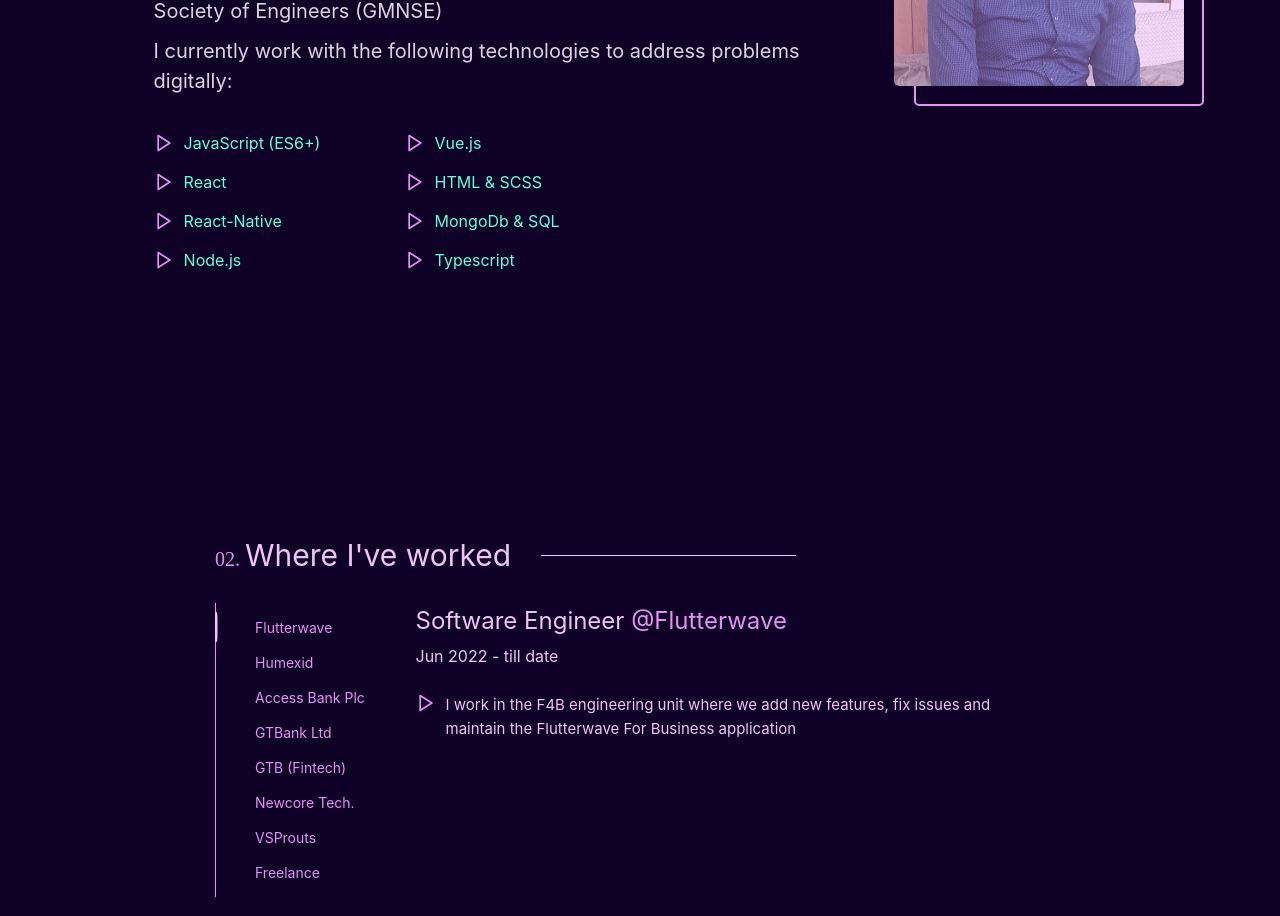
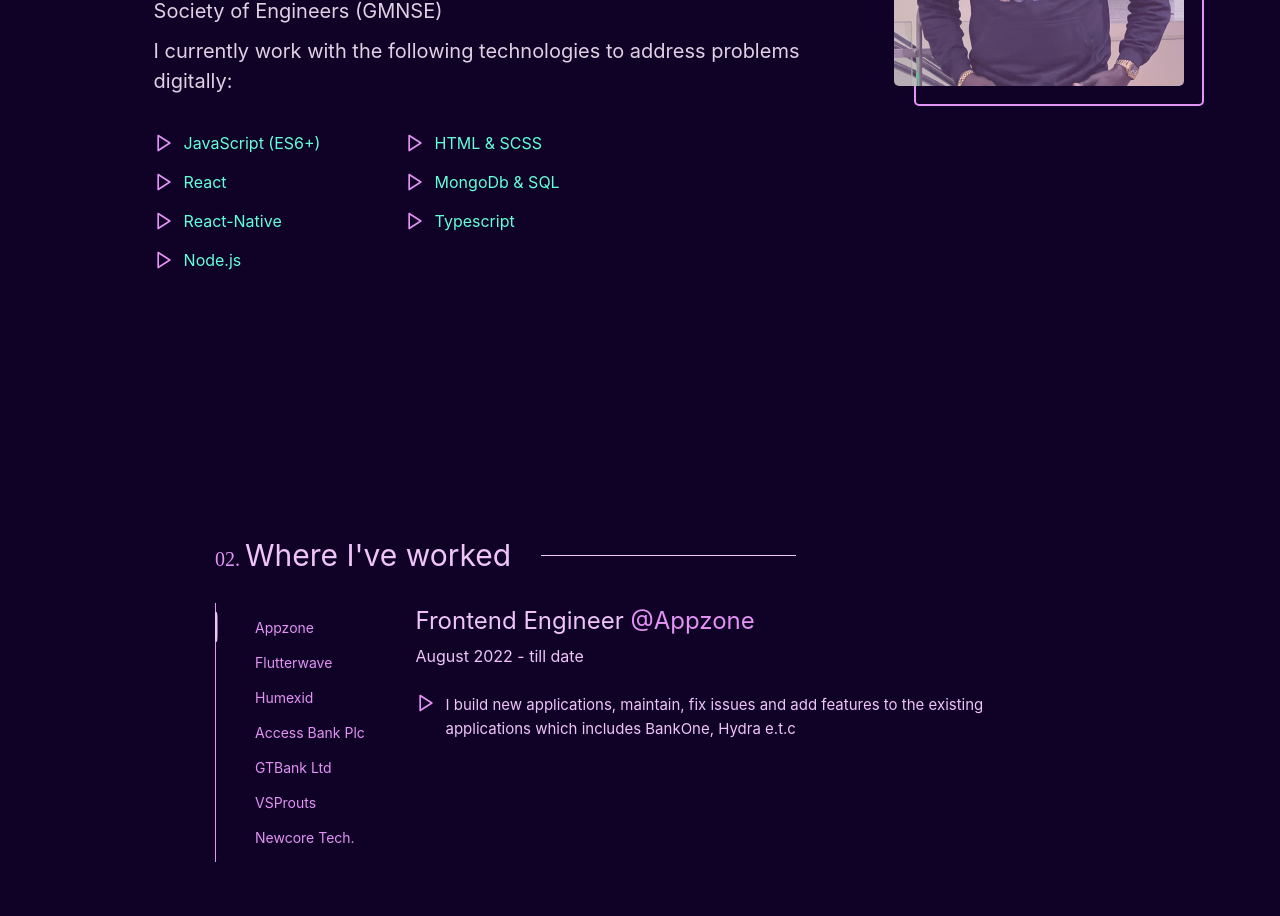
Before and after one commit to hurlaniyhi/My-Portfolio, a Next.js app: page / in a window 1280 px wide. Shown: the part 1160-2076 px from the top of the page. Built offline with nearby package versions, Linux system fonts and the light colour scheme.

Commit message:
make it better

```diff
--- a/components/About.js
+++ b/components/About.js
@@ -41,10 +41,10 @@
                         </div>
 
                         <div className={styles.technologiesContainer}>
-                            <div className={`${styles.technologiesWrapper} ${styles.technologiesWrapperPlus}`}>
+                            {/* <div className={`${styles.technologiesWrapper} ${styles.technologiesWrapperPlus}`}>
                                 <FiPlay className={styles.technologyIcon} />
                                 <p className={styles.technologyText}>Vue.js</p>
-                            </div>
+                            </div> */}
                             <div className={`${styles.technologiesWrapper} ${styles.technologiesWrapperPlus}`}>
                                 <FiPlay className={styles.technologyIcon} />
                                 <p className={styles.technologyText}>HTML & SCSS</p>
--- a/components/Experience.js
+++ b/components/Experience.js
@@ -64,14 +64,13 @@
                     <div className={styles.verticalLine}>
                         <div className={styles.levelBar} style={{top: levelBar}}></div>
                     </div>
-                    <p className={styles.companies} style={{color: experience.exp1}} onClick={()=> handleExperience(0, '0.9rem', 'exp1')}>Flutterwave</p>
-                    <p className={styles.companies} style={{color: experience.exp2}} onClick={()=> handleExperience(1, '4.4rem', 'exp2')}>Humexid</p>
-                    <p className={styles.companies} style={{color: experience.exp3}} onClick={()=> handleExperience(2, '7.8rem', 'exp3')}>Access Bank Plc</p>
-                    <p className={styles.companies} style={{color: experience.exp4}} onClick={()=> handleExperience(3, '11.2rem', 'exp4')}>GTBank Ltd</p>
-                    <p className={styles.companies} style={{color: experience.exp5}} onClick={()=> handleExperience(4, '14.7rem', 'exp5')}>GTB (Fintech)</p>
-                    <p className={styles.companies} style={{color: experience.exp6}} onClick={()=> handleExperience(5, '18.4rem', 'exp6')}>Newcore Tech.</p>
-                    <p className={styles.companies} style={{color: experience.exp7}} onClick={()=> handleExperience(6, '22.1rem', 'exp7')}>VSProuts</p>
-                    <p className={styles.companies} style={{color: experience.exp8}} onClick={()=> handleExperience(7, '25.8rem', 'exp8')}>Freelance</p>
+                    <p className={styles.companies} style={{color: experience.exp1}} onClick={()=> handleExperience(0, '0.9rem', 'exp1')}>Appzone</p>
+                    <p className={styles.companies} style={{color: experience.exp2}} onClick={()=> handleExperience(1, '4.4rem', 'exp2')}>Flutterwave</p>
+                    <p className={styles.companies} style={{color: experience.exp3}} onClick={()=> handleExperience(2, '7.8rem', 'exp3')}>Humexid</p>
+                    <p className={styles.companies} style={{color: experience.exp4}} onClick={()=> handleExperience(3, '11.2rem', 'exp4')}>Access Bank Plc</p>
+                    <p className={styles.companies} style={{color: experience.exp5}} onClick={()=> handleExperience(4, '14.7rem', 'exp5')}>GTBank Ltd</p>
+                    <p className={styles.companies} style={{color: experience.exp6}} onClick={()=> handleExperience(5, '18.4rem', 'exp6')}>VSProuts</p>
+                    <p className={styles.companies} style={{color: experience.exp7}} onClick={()=> handleExperience(6, '22.1rem', 'exp7')}>Newcore Tech.</p>
                  </div>
                  <div className={styles.workDetails}>
                      <p className={styles.roleText}> {experienceProvider[index].position} <a href={`${experienceProvider[index].link}`} target="_blank" rel="noopener noreferrer" className={styles.companyName}>{experienceProvider[index].organization}</a></p>
--- a/components/OtherWorks.js
+++ b/components/OtherWorks.js
@@ -9,7 +9,7 @@
             <div className={styles. projectsWrapper}>
                 <div className={styles.projectContainer} data-aos='zoom-in'>
                     <img src="/assets/stack.svg" className={styles.stackIcon} />
-                    <a href="https://virtuous-sprout.herokuapp.com" target="_blank" rel="noopener noreferrer"><FiExternalLink className={styles.linkIcon} /></a>
+                    <a href="https://virtuoussprouts.org" target="_blank" rel="noopener noreferrer"><FiExternalLink className={styles.linkIcon} /></a>
                     <p className={styles.projectName}>Virtuous Sprouts</p>
                     <p className={styles.aboutProject}>
                         This is a web application used by Virtuous Sprouts for student registration and result portal
@@ -59,7 +59,7 @@
                 </div>
                 <div className={styles.projectContainer} data-aos='zoom-in'>
                     <img src="/assets/stack.svg" className={styles.stackIcon} />
-                    <a href="https://newcoretechnologies.netlify.app/" target="_blank" rel="noopener noreferrer"><FiExternalLink className={styles.linkIcon} /></a>
+                    <a href="https://newcoretechnologies.com" target="_blank" rel="noopener noreferrer"><FiExternalLink className={styles.linkIcon} /></a>
                     <p className={styles.projectName}>Newcore Technologies Site</p>
                     <p className={styles.aboutProject}>
                         This is an online website for Newcore Technologies Ltd.
--- a/pages/index.js
+++ b/pages/index.js
@@ -68,7 +68,7 @@
             <a href="#experience" className={styles.nav_item} name="projects"><span className={styles.numbers}>02.</span>Experience</a>
             <a href="#projects" className={styles.nav_item} name="FAQ"><span className={styles.numbers}>03.</span>Projects</a>
             <a href="#contacts" className={styles.nav_item} name="contacts"><span className={styles.numbers}>04.</span>Contact</a>
-            <a href="https://drive.google.com/file/d/1VGcJuuRTpI8Uhmi9lJT6m3SwMq9MMcxU/view?usp=sharing" target="_blank" rel="noopener noreferrer" className={styles.resumeBtn}>Resume</a>
+            <a href="https://drive.google.com/file/d/1hkUdpv8Id98YtBDurD2ISprdn57xPjiZ/view?usp=sharing" target="_blank" rel="noopener noreferrer" className={styles.resumeBtn}>Resume</a>
         </div>
       </div>
 
@@ -83,7 +83,7 @@
           <a href="#experience" className={styles["side-bar-items"]} onClick={()=>handleNavigation()} name="experience"><span className={styles.sideNumbers}>02.</span>Experience</a>
           <a href="#projects" className={styles["side-bar-items"]} onClick={()=>handleNavigation()} name="projects"><span className={styles.sideNumbers}>03.</span>Projects</a>
           <a href="#contacts" className={styles["side-bar-items"]} onClick={()=>handleNavigation()} name="contacts"><span className={styles.sideNumbers}>04.</span>Contact</a>
-          <a href="https://drive.google.com/file/d/1VGcJuuRTpI8Uhmi9lJT6m3SwMq9MMcxU/view?usp=sharing" target="_blank" rel="noopener noreferrer" className={styles.resumeBtn2}>Resume</a>
+          <a href="https://drive.google.com/file/d/1hkUdpv8Id98YtBDurD2ISprdn57xPjiZ/view?usp=sharing" target="_blank" rel="noopener noreferrer" className={styles.resumeBtn2}>Resume</a>
         </div>
 
 
--- a/provider/experienceProvider.js
+++ b/provider/experienceProvider.js
@@ -1,4 +1,13 @@
 const experienceProvider = [
+    {
+        position: "Frontend Engineer",
+        organization: "@Appzone",
+        link: "https://appzonegroup.com/",
+        date: "August 2022 - till date",
+        workDone: [
+            "I build new applications, maintain, fix issues and add features to the existing applications which includes BankOne, Hydra e.t.c",
+        ]
+    },
     {
         position: "Software Engineer",
         organization: "@Flutterwave",
@@ -8,7 +17,7 @@
         ]
     },
     {
-        position: "Frontend Engineer",
+        position: "Frontend Engineer (Part-time)",
         organization: "@Humexid",
         link: "https://crendly.com/",
         date: "February 2022 - till date",
@@ -17,7 +26,7 @@
         ]
     },
     {
-        position: "Software Engineer",
+        position: "Software Engineer (Frontend)",
         organization: "@Access Bank",
         link: "https://www.accessbankplc.com/",
         date: "January 2022 - August 2022",
@@ -26,48 +35,32 @@
         ]
     },
     {
-        position: "Software Engineer",
+        position: "Software Engineer (Fullstack)",
         organization: "@Guaranty Trust Ltd",
         link: "https://www.gtbank.com/",
-        date: "January 2021 - January 2022",
-        workDone: ["I worked in a mobile app development team, where we developed mobile apps, modified, fixed issues and maintain the bank's mobile apps which are GTWorld, GTMobile and OrangeToolBox.",
+        date: "October 2019 - January 2022",
+        workDone: ["I worked in app development team, where we developed web and mobile apps, modified, fixed issues and maintain the bank's apps which are GTWorld, GTMobile and OrangeToolBox.",
         "Worked in a scrum team to develop products taking customers satisfaction as the highest priority",
-        "Research and learn new skills"]
+        "Researched and wrote articles related to financial technology."
+        ]
     },
     {
-        position: "Software Developer",
-        organization: "@GTB (Fintech)",
-        link: "https://www.gtbank.com/",
-        date: "October 2019 - January 2021",
-        workDone: ["I Worked with the team of system developers, UI/UX, designers and business developers to research, innovate, design and build web and mobile apps that solve financial problems.",
-        "Researched and wrote articles related to financial technology."]
-    },
-    {
-        position: "Senior Software Engineer",
-        organization: "@Newcore Technologies",
-        link: "https://newcoretechnologies.netlify.app",
-        date: "August 2020 - December 2021",
-        workDone: ["Responsible for designing, testing, and implementing new and updated software programs",
-        "take on a managerial role and lead the development team with all software development tasks",
-        "Test and review codes written by other software developers"]
-    },
-    {
-        position: "Software Engineer",
-        organization: "@VSprouts Academy",
-        link: "https://virtuous-sprout.herokuapp.com/",
-        date: "November 2019 - August 2020",
+        position: "Software Engineer (Contract)",
+        organization: "@Virtuous Sprouts",
+        link: "https://virtuoussprouts.org",
+        date: "July 2019 - December 2019",
         workDone: [
         "I design, build, maintain and fix issues with the organization's platforms",
        ]
     },
     {
-        position: "Software Developer",
-        organization: "@Freelance",
-        link: "https://www.linkedin.com/in/ridwan-kolawole-7b4931184/?originalSubdomain=ng",
-        date: "2018 - 2021",
-        workDone: ["I researched, designed, and built web and mobile applications for organizations following the recommended standard",
-        "Took up new algorithm tasks and code challenges",
-        "Trained and mentored number of people regarding software development"]
+        position: "Senior Software Engineer (Part-time)",
+        organization: "@Newcore Technologies",
+        link: "https://newcoretechnologies.com",
+        date: "July 2018 - December 2021",
+        workDone: ["Responsible for designing, testing, and implementing new and updated software programs",
+        "take on a managerial role and lead the development team with all software development tasks",
+        "Test and review codes written by other software developers"]
     }
 ]
 
--- a/styles/About.module.scss
+++ b/styles/About.module.scss
@@ -104,10 +104,10 @@
         rgba($color-theme-text-bold, .3),
         rgba($color-theme-text-bold, .3)
       ),
-      url("../public/assets/R-pics.jpg");
+      url("../public/assets/portfolio-pics.jpg");
       background-size: cover;
       background-repeat: no-repeat;;
-      background-position: center;
+      background-position: top;
     overflow: hidden;
     z-index: 2;
     transition: all 0.3s;
@@ -118,7 +118,7 @@
         rgba($color-theme-text-bold, .05),
         rgba($color-theme-text-bold, .05)
       ),
-      url("../public/assets/R-pics.jpg");
+      url("../public/assets/portfolio-pics.jpg");
     }
 
     &:hover ~ .picsFrame{
```
Also changed, not shown: public/assets/portfolio-pics.jpg (added).
